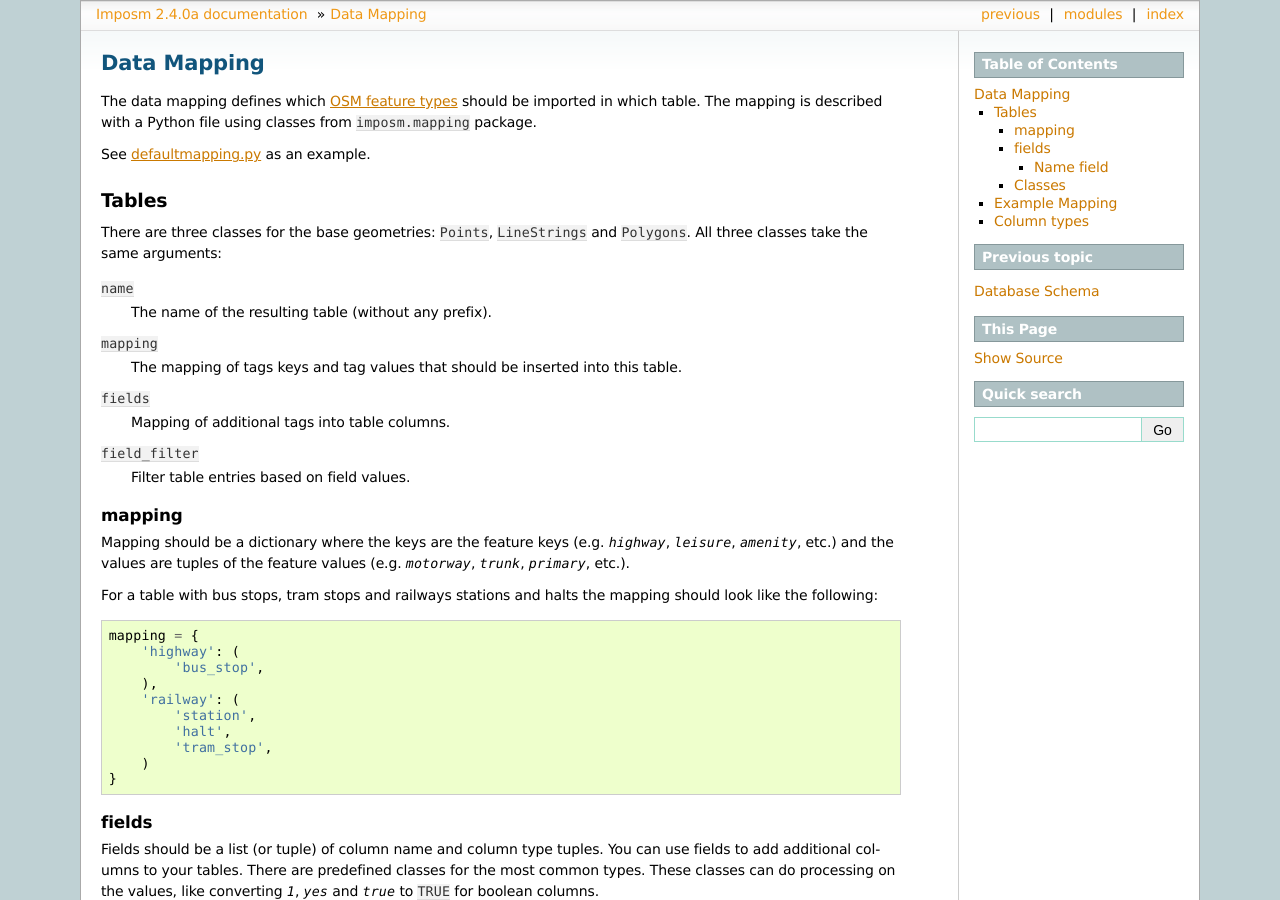
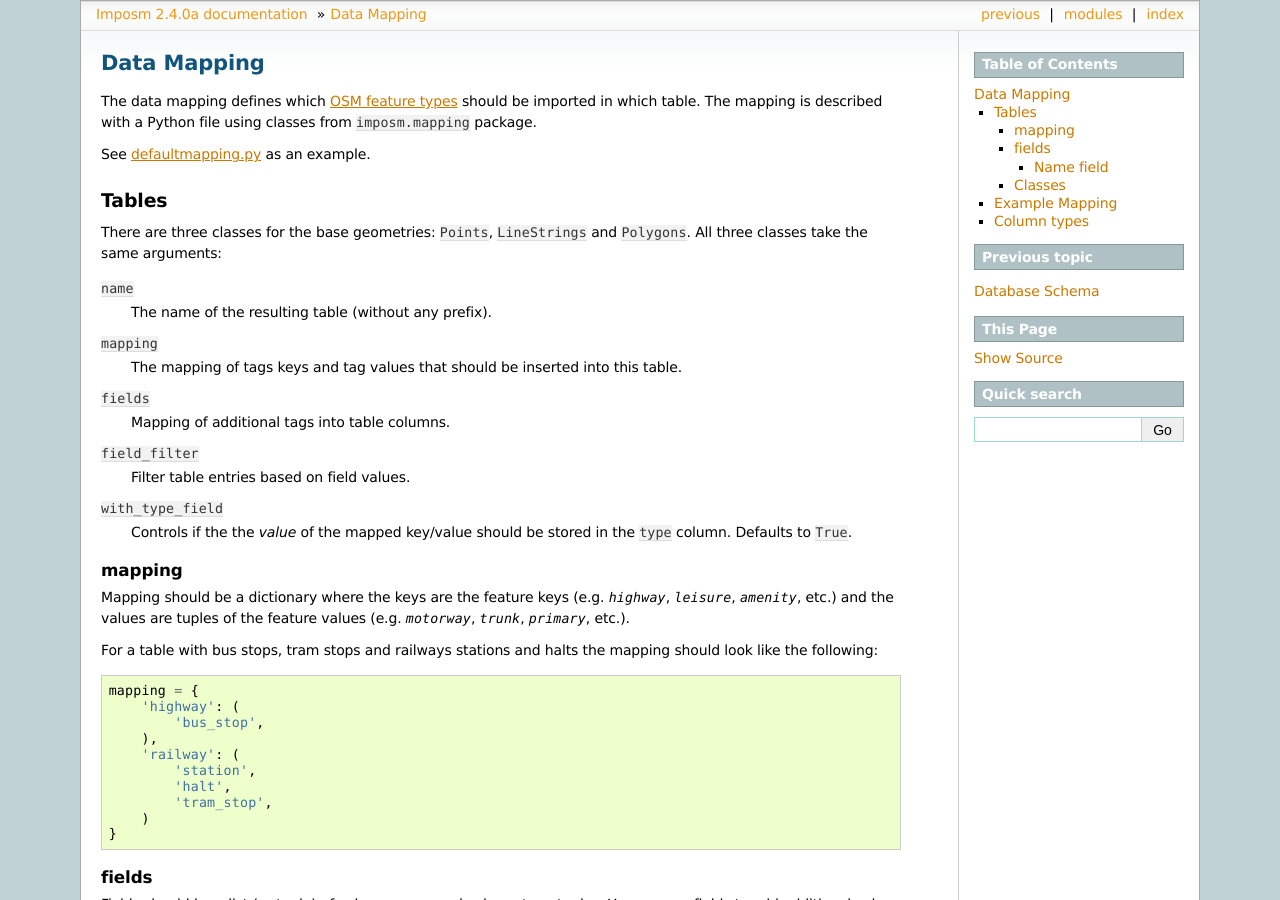
Before and after one commit to omniscale/imposm2, a Sphinx documentation site: the page built from doc/source/mapping.rst, in a window 1280 px wide and 900 px high. Built offline with Sphinx 7.4.7, drawn with Linux system fonts in a browser that asks for light colours.

Commit message:
document with_type_field option

```diff
--- a/doc/source/mapping.rst
+++ b/doc/source/mapping.rst
@@ -23,6 +23,9 @@ There are three classes for the base geometries: ``Points``, ``LineStrings``  an
 
 ``field_filter``
   Filter table entries based on field values.
+
+``with_type_field``
+  Controls if the the *value* of the mapped key/value should be stored in the ``type`` column. Defaults to ``True``.
 
 .. _mapping:
 
```
